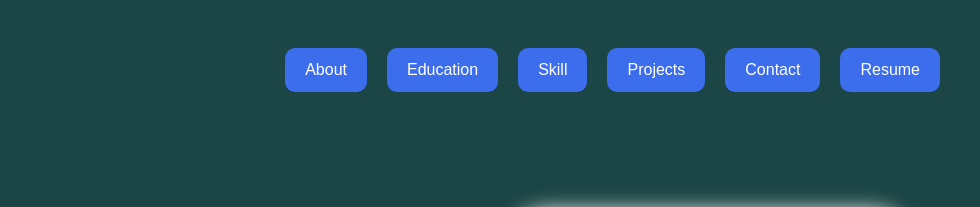
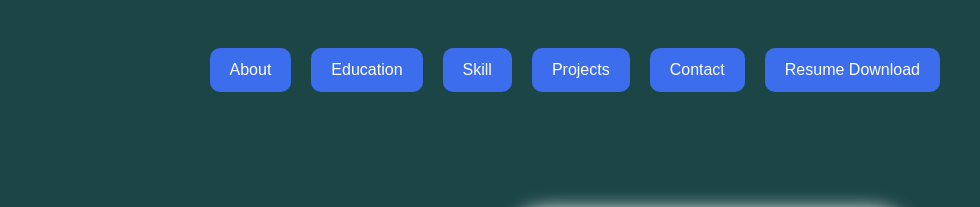
Before and after one commit to sandp001/MyPortfolio, a plain HTML site: page my port/index.html in a window 1280 px wide. Shown: the top 207 px of the page, 300-1280 px from the left. Drawn offline with Linux system fonts and the light colour scheme.

Commit message:
Modify resume link and improve HTML structure
Updated the resume link to include a download option and made minor adjustments to the HTML structure.

```diff
--- a/my port/index.html
+++ b/my port/index.html
@@ -33,7 +33,7 @@
             <li><a class="btn" href="#myproject">Projects</a></li>
             <li><a class="btn" href="#contact">Contact</a></li>
             <li>
-              <a script={OnClick = download} class="btn" href="./Proj/resume/index.html">Resume</a>
+              <a script={OnClick = download} class="btn" href="./Proj/resume/index.html">Resume Download</a>
             </li>
           </ul>
         </nav>
```
